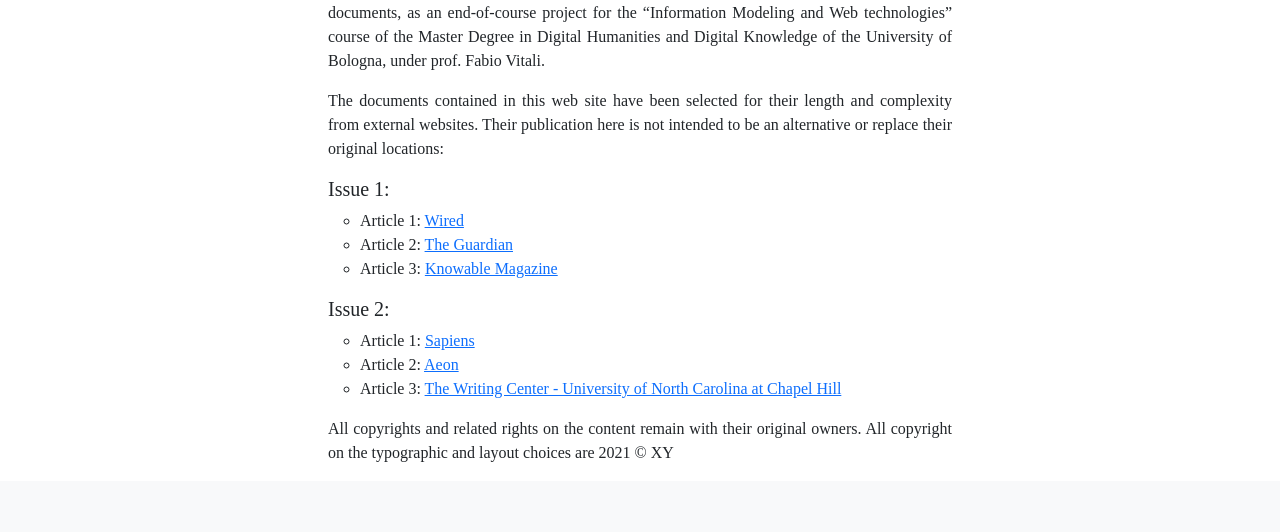
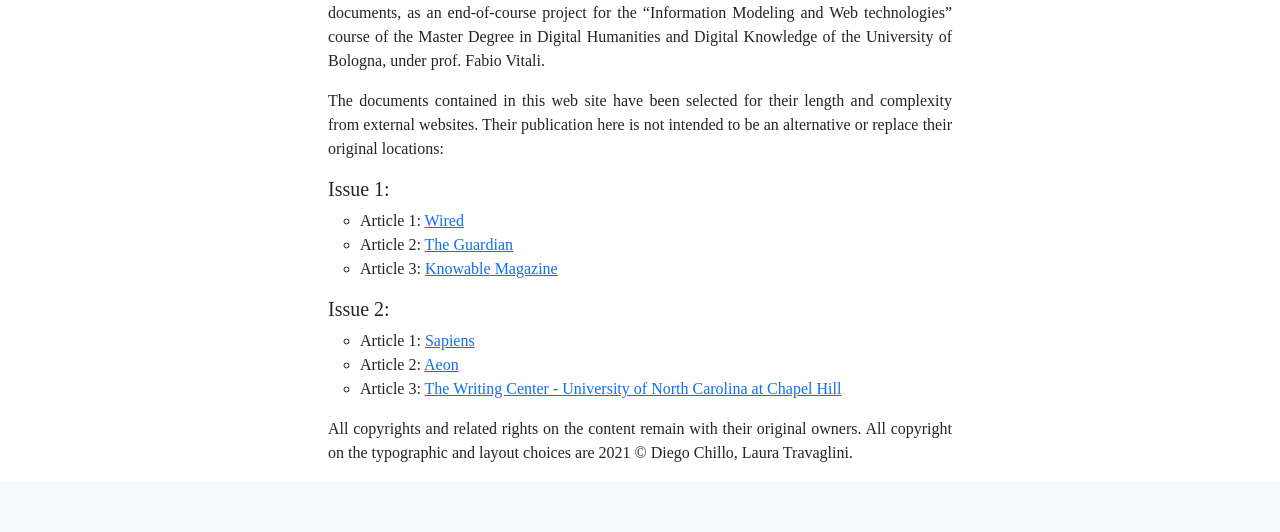
Before and after one commit to humagazine/humagazine.github.io, a plain HTML site: page disclaimer.html in a window 1280 px wide. Shown: the part 263-795 px from the top of the page. Drawn offline with nearby package versions, Linux system fonts and the light colour scheme; a web font is replaced by a local one.

Commit message:
Update disclaimer.html

```diff
--- a/disclaimer.html
+++ b/disclaimer.html
@@ -64,7 +64,7 @@
               </ul>
             </p>
 
-            <p>All copyrights and related rights on the content remain with their original owners. All copyright on the typographic and layout choices are 2021 © XY</p>
+            <p>All copyrights and related rights on the content remain with their original owners. All copyright on the typographic and layout choices are 2021 © Diego Chillo, Laura Travaglini.</p>
 
           </div>
 
```
